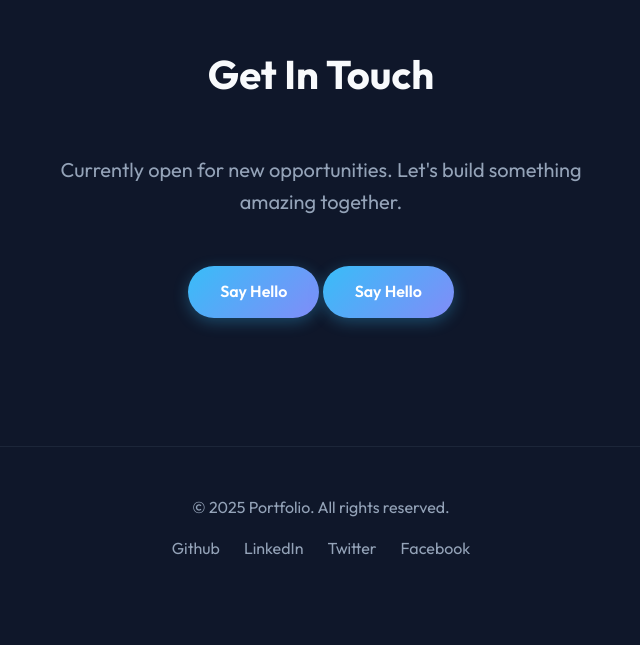
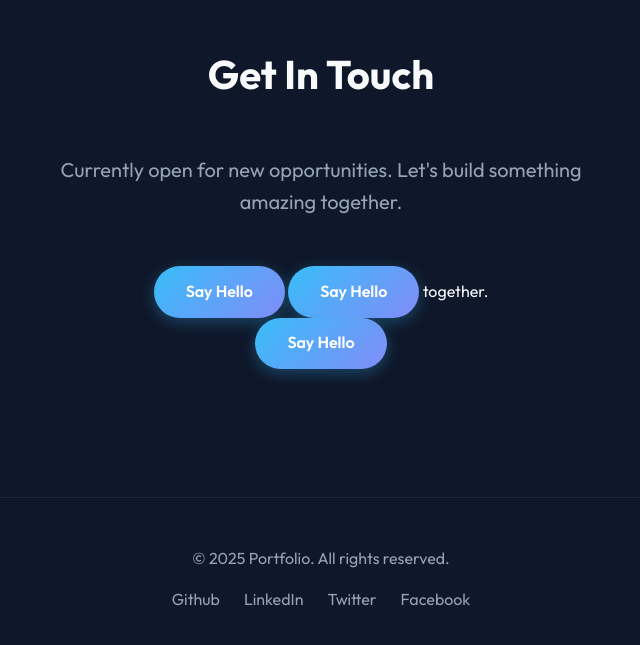
Before and after one commit to Markyyy69/my-portfolio, a plain HTML site: page index.html in a window 1280 px wide. Shown: the part 2337-2982 px from the top of the page, without its empty margins (319-959 px from the left). Before the commit the page ends 2947 px from the top, so only its background shows below. Drawn offline with Linux system fonts and the light colour scheme.

Commit message:
Update index.html

```diff
--- a/index.html
+++ b/index.html
@@ -109,6 +109,8 @@
                         together.</p>
                     <a href="markjamestan57@gmail.com" class="btn primary big-btn">Say Hello</a>
                     <a href="mailto:markjamestan57@gmail.com" class="btn primary big-btn">Say Hello</a>
+                        together.</p>
+                       <a href="mailto:markjamestan57@gmail.com" class="btn primary big-btn">Say Hello</a>
 
                 </div>
 
```
